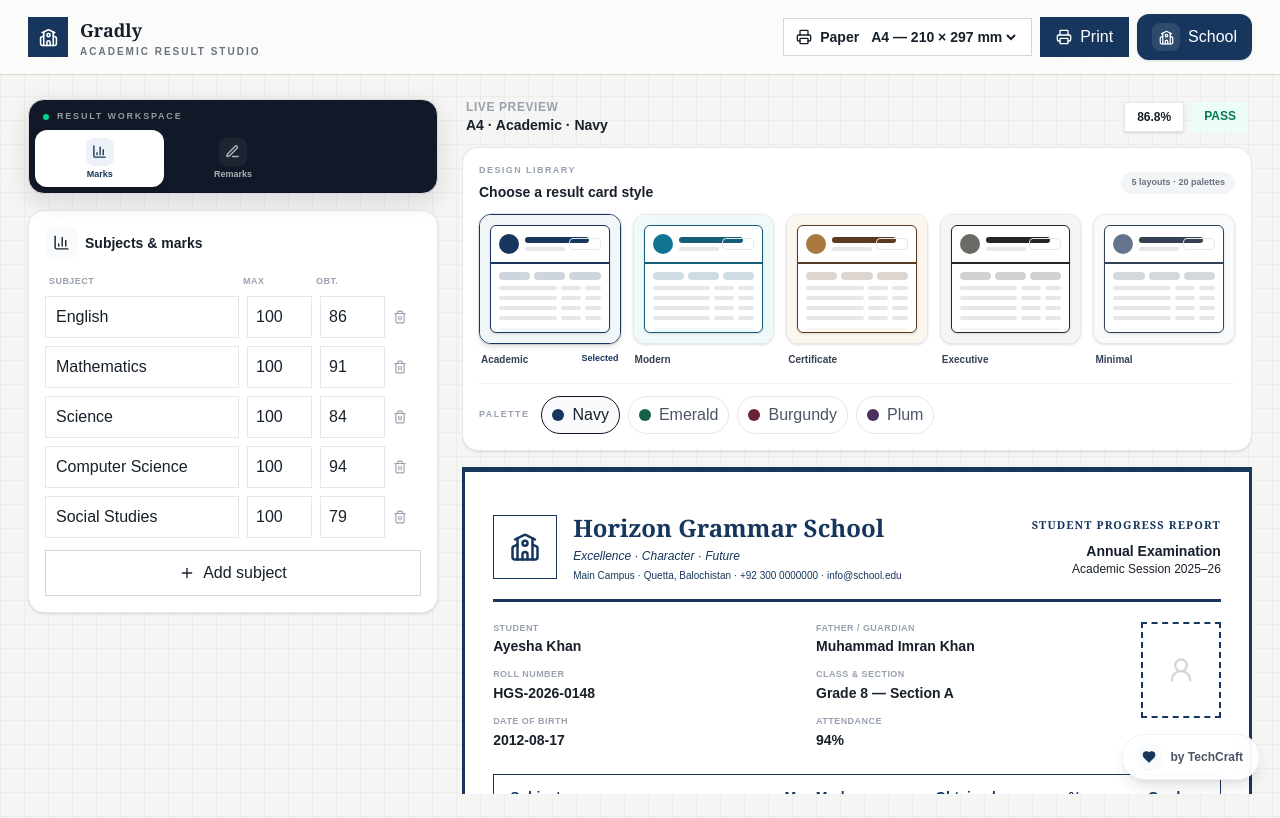
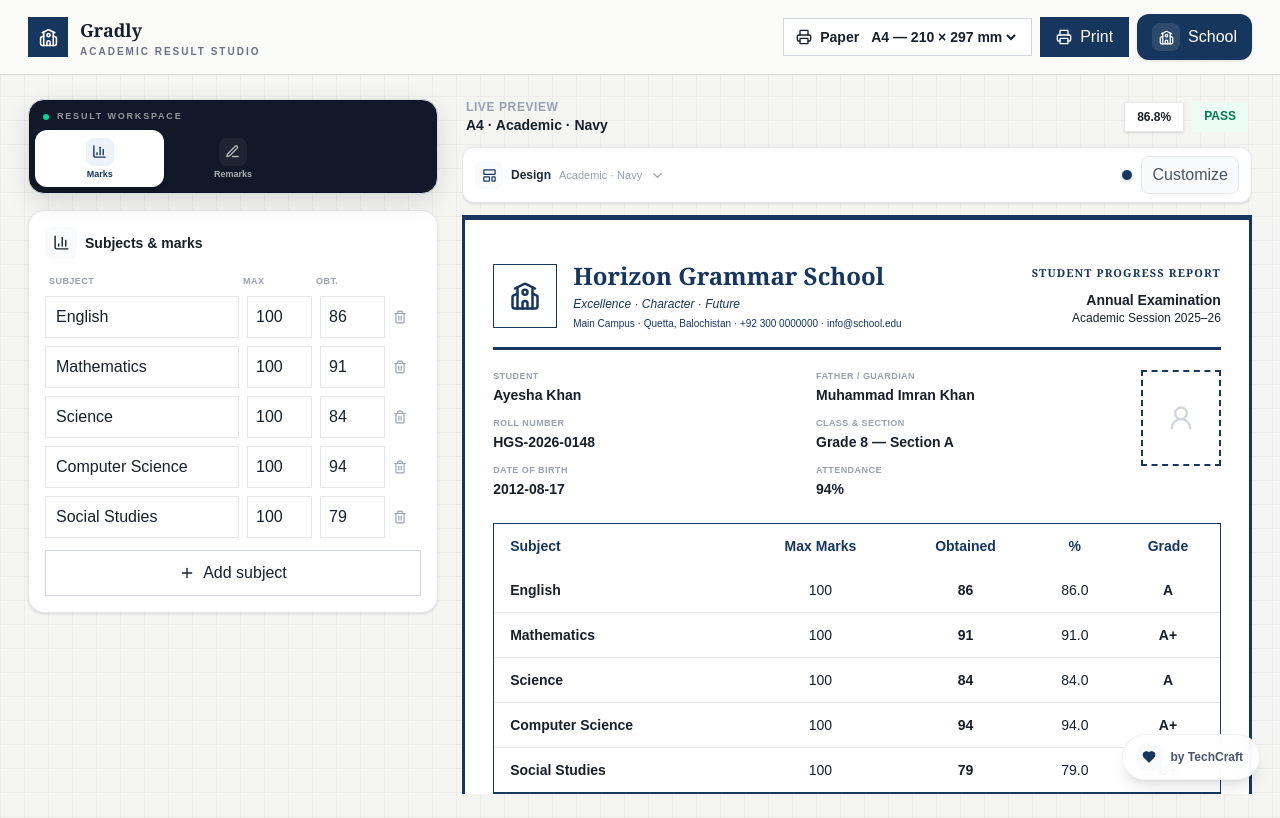
Before and after one commit to merajNizBaloch/gradly, a Next.js app: page / in a window 1280 px wide. Built offline with nearby package versions, Linux system fonts and the light colour scheme.

Commit message:
Add compact design control above result preview

```diff
--- a/src/app/layout.tsx
+++ b/src/app/layout.tsx
@@ -4,6 +4,7 @@ import SiteFooter from "./components/site-footer";
 import SidebarTabs from "./components/sidebar-tabs";
 import ResultPreviewFix from "./components/result-preview-fix";
 import OverlayZoom from "./components/overlay-zoom";
+import CompactDesignControl from "./components/compact-design-control";
 
 export const metadata: Metadata = {
   title: "Gradly — Student Result Generator",
@@ -15,6 +16,7 @@ export default function RootLayout({ children }: Readonly<{ children: React.Reac
     <html lang="en">
       <body>
         {children}
+        <CompactDesignControl />
         <SidebarTabs />
         <ResultPreviewFix />
         <OverlayZoom />
```
